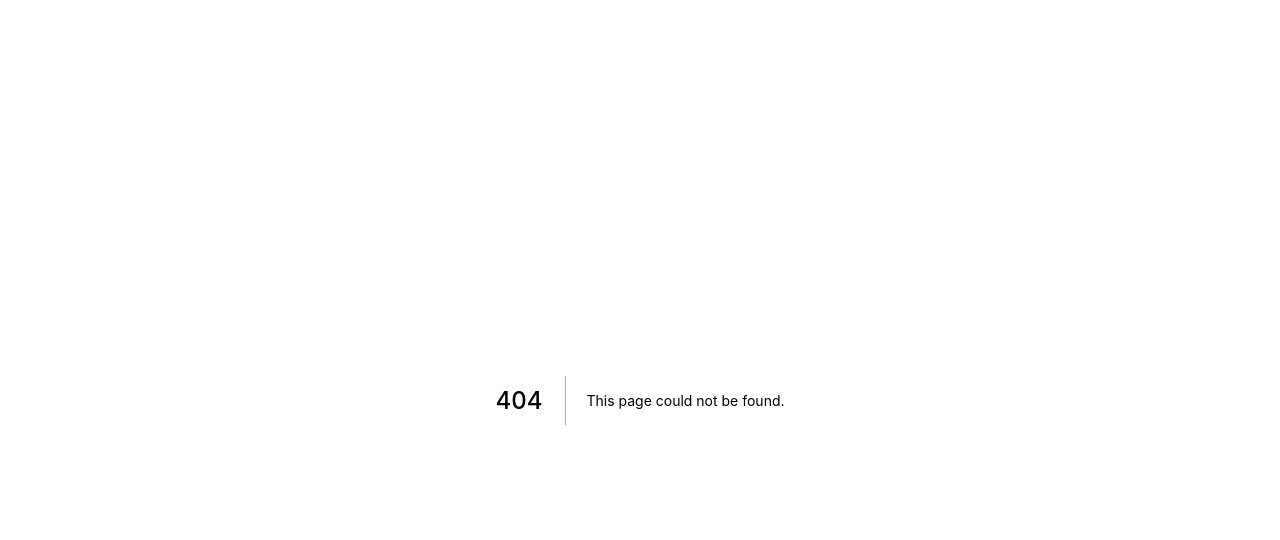
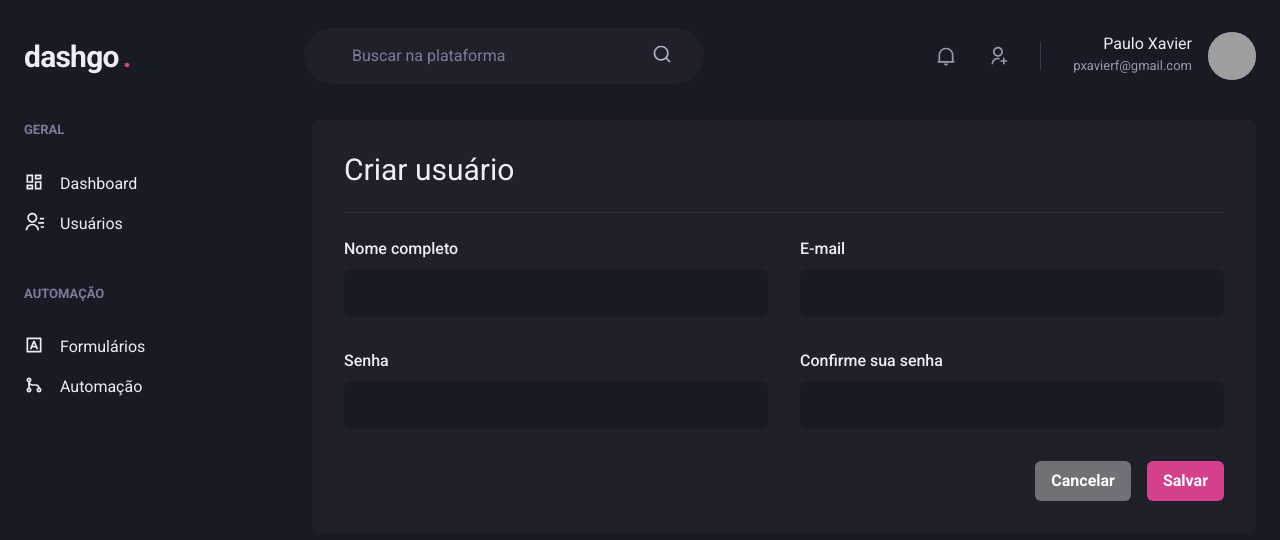
Before and after one commit to PauloGrijp/dashgo, a Next.js app: page /users/create in a window 1280 px wide. Before the commit this address had no page. Shown: the top 540 px of the page. Built offline with nearby package versions, Linux system fonts and the light colour scheme; grey boxes are pictures that could not be loaded.

Commit message:
crinado tela de criação de usuario

```diff
--- /dev/null
+++ b/src/pages/users/create.tsx
@@ -0,0 +1,59 @@
+import {
+  Box,
+  Flex,
+  Heading,
+  Divider,
+  VStack,
+  SimpleGrid,
+  HStack,
+  Button
+} from "@chakra-ui/react";
+import { Input } from "../../components/Form/Input";
+import { Header } from "../../components/Header";
+import { SideBar } from "../../components/SideBar";
+
+export default function UserList() {
+  return (
+    <Box>
+      <Header />
+
+      <Flex
+        w="100%"
+        my="6"
+        maxWidth={1480}
+        mx="auto"
+        px="6"
+      >
+        <SideBar />
+
+        <Box flex="1" borderRadius={8} bg="gray.800" p="8">
+          <Heading size="lg" fontWeight="normal">
+            Criar usuário
+          </Heading>
+          <Divider my="6" borderColor="gray.700" />
+          <VStack spacing="8">
+            <SimpleGrid minChildWidth="240px" spacing="8" width="100%">
+              <Input name="name" label="Nome completo" />
+              <Input name="email" label="E-mail" type="email" />
+            </SimpleGrid>
+            <SimpleGrid minChildWidth="240px" spacing="8" width="100%">
+              <Input name="password" label="Senha" type="password" />
+              <Input name="password_confirmation" label="Confirme sua senha" type="password"/>
+            </SimpleGrid>
+          </VStack>
+
+          <Flex mt="8" justify="flex-end">
+            <HStack spacing="4">
+              <Button colorScheme="whiteAlpha">
+                Cancelar
+              </Button>
+              <Button colorScheme="pink">
+                Salvar
+              </Button>
+            </HStack>
+          </Flex>
+        </Box>
+      </Flex>
+    </Box>
+  );
+}
```
